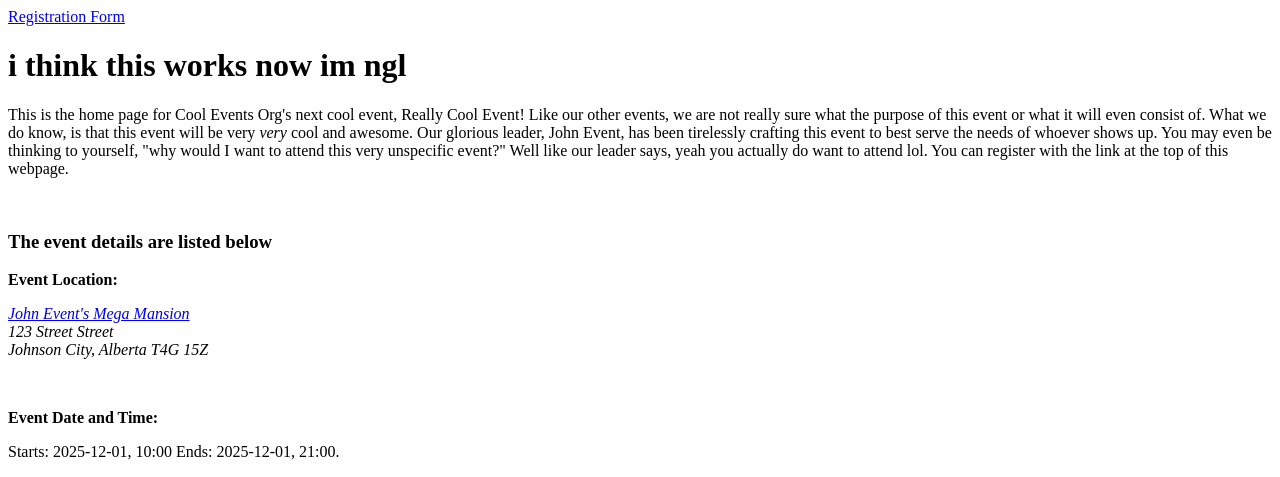
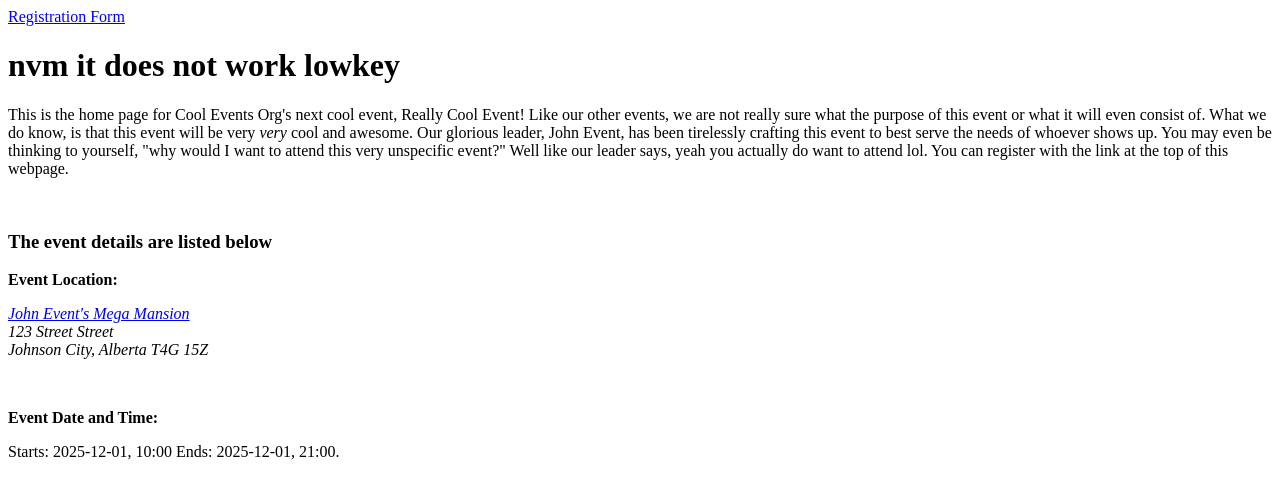
Before and after one commit to johncomputer357/betterone, a plain HTML site: page index.html in a window 1280 px wide. Shown: the top 477 px of the page. Drawn offline with Linux system fonts and the light colour scheme.

Commit message:
Update index.html

```diff
--- a/index.html
+++ b/index.html
@@ -12,7 +12,7 @@ href="favicon.ico">
     <header>
         <a target="_blank" rel="relation_name" href="Form.html">Registration Form</a>
 
-        <h1> i think this works now im ngl</h1>
+        <h1> nvm it does not work lowkey</h1>
     </header>
 <body>
     <p>This is the home page for Cool Events Org's next cool event, Really Cool Event! Like our other events, we are not really sure what the purpose of this event or what it will even consist of.
```
